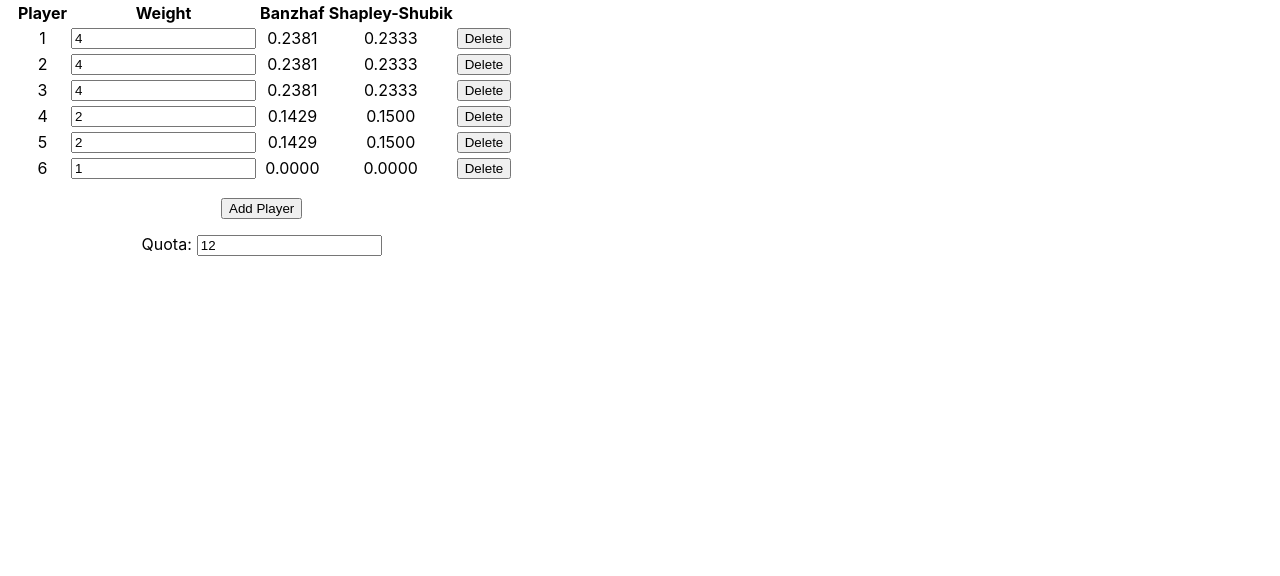
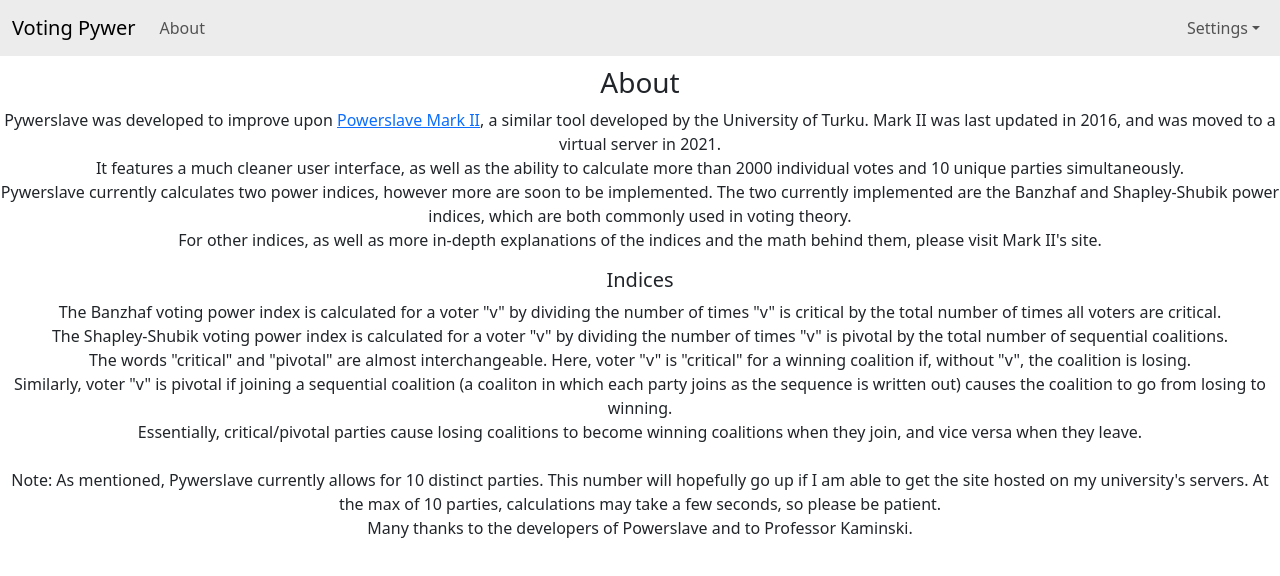
Before and after one commit to apmalani/voting-pywer, a React (Create React App) app: page /about in a window 1280 px wide. Shown: the top 576 px of the page. Built offline with nearby package versions, Linux system fonts and the light colour scheme.

Commit message:
About page added + routing translated

```diff
--- a/package.json
+++ b/package.json
@@ -11,8 +11,10 @@
     "@types/node": "^16.18.69",
     "@types/react": "^18.2.46",
     "@types/react-dom": "^18.2.18",
+    "bootstrap": "^5.3.2",
     "react": "^18.2.0",
     "react-dom": "^18.2.0",
+    "react-router-dom": "^6.21.1",
     "react-scripts": "5.0.1",
     "typescript": "^4.9.5",
     "web-vitals": "^2.1.4"
--- /dev/null
+++ b/src/AboutPage.tsx
@@ -0,0 +1,51 @@
+import React from 'react';
+import HeaderComponent from './HeaderComponent';
+
+const AboutPage = () => {
+    return (
+        <div className='AboutPage'>
+            <HeaderComponent></HeaderComponent>
+            <h3 style={{marginLeft: '0px', marginTop: '10px'}}>About</h3>
+
+            <div style={{marginLeft: '0px'}}>
+                <p>
+                    Pywerslave was developed to improve upon <a href="http://powerslave.utu.fi/">Powerslave Mark II</a>, a similar tool developed by the University of Turku.
+                    Mark II was last updated in 2016, and was moved to a virtual server in 2021.
+                    <br/>
+                    It features a much cleaner user interface, as well as the ability to calculate more than 2000 individual votes and 10 unique parties simultaneously.
+                    <br/>
+                    Pywerslave currently calculates two power indices, however more are soon to be implemented. The two currently implemented are the Banzhaf and Shapley-Shubik power indices,
+                    which are both commonly used in voting theory.
+                    <br/>
+                    For other indices, as well as more in-depth explanations of the indices and the math behind them, please visit Mark II's site.
+                    <br/>
+                </p>
+                <h5>Indices</h5>
+                <p>
+                    The Banzhaf voting power index is calculated for a voter "v" by dividing the number of times "v" is critical by
+                    the total number of times all voters are critical.
+                    <br/>
+                    The Shapley-Shubik voting power index is calculated for a voter "v" by dividing the number of times "v" is pivotal
+                    by the total number of sequential coalitions.
+                    <br/>
+                    The words "critical" and "pivotal" are almost interchangeable. Here, voter "v" is "critical" for a winning coalition if,
+                    without "v", the coalition is losing.
+                    <br/>
+                    Similarly, voter "v" is pivotal if joining a sequential coalition (a coaliton in which each party joins
+                    as the sequence is written out) causes the coalition to go from losing to winning.
+                    <br/>
+                    Essentially, critical/pivotal parties cause losing coalitions to become winning coalitions when they join, and vice versa when they leave.
+                    <br/>
+                    <br/>
+                    Note: As mentioned, Pywerslave currently allows for 10 distinct parties. This number will hopefully go up if I am able to get the site hosted on my university's servers.
+                    At the max of 10 parties, calculations may take a few seconds, so please be patient.
+                    <br/>
+                    Many thanks to the developers of Powerslave and to Professor Kaminski.
+
+                </p>
+            </div>
+        </div>
+    );
+};
+
+export default AboutPage;
--- a/src/App.tsx
+++ b/src/App.tsx
@@ -1,13 +1,28 @@
-import React from 'react';
+import React, { useEffect } from 'react';
+import { BrowserRouter as Router, Route, Routes, BrowserRouter } from 'react-router-dom';
 import logo from './logo.svg';
 import './App.css';
 import CalculatorComponent from './CalculatorComponent';
+import HeaderComponent from './HeaderComponent';
+import HomeComponent from './HomeComponent';
+import AboutPage from './AboutPage';
 
 function App() {
+  useEffect (() => {
+    document.title = "Voting Pywer";
+  }, []);
+
   return (
     <div className="App">
-      <CalculatorComponent></CalculatorComponent>
+      <Router>
+        <Routes>
+          <Route path = "/voting-pywer" element = {<HomeComponent/>}></Route>
+          <Route path = "/about" element = {<AboutPage/>}></Route>
+        </Routes>
+      </Router>
     </div>
+
+
   );
 }
 
--- /dev/null
+++ b/src/CalculatorComponent.css
@@ -0,0 +1,25 @@
+.player-table {
+    width: 33%;
+    border-collapse: collapse;
+    margin-top: 15px;
+  }
+  .player-table th, .player-table td {
+    border: 1px solid #ddd;
+    padding: 8px;
+  }
+  .new-player-area {
+    padding-left: 0px;
+  }
+  .input-right {
+    text-align: right;
+    width: 60px;
+    appearance: none;
+    -webkit-appearance: none;
+    margin: 0;
+  }
+  .quota-input {
+    margin-top: 15px;
+  }
+  .small-input {
+    width: 60px;
+  }
--- a/src/CalculatorComponent.tsx
+++ b/src/CalculatorComponent.tsx
@@ -1,4 +1,5 @@
 import React, { useState, ChangeEvent } from 'react';
+import './CalculatorComponent.css';
 
 interface Player {
   name: string;
@@ -260,7 +261,7 @@
         </tbody>
       </table>
 
-      <div className="container-fluid" style={{ marginLeft: 0, marginRight: 0, width: '39%' }}>
+      <div className="container-fluid" style={{ marginLeft: 0, marginRight: 0, width: '30%' }}>
         <div className="row">
           <div className="col-sm">
             <div className="new-player-area" style={{ paddingTop: '15px' }}>
--- /dev/null
+++ b/src/HeaderComponent.tsx
@@ -0,0 +1,34 @@
+import React from 'react';
+import { Link } from 'react-router-dom';
+
+const HeaderComponent: React.FC = () => {
+    return (
+        <nav className="navbar navbar-expand-lg navbar-light" style={{backgroundColor: '#ECECEC'}}>
+    <div className="container-fluid align-items-center">
+        <Link to="/voting-pywer" className="navbar-brand">Voting Pywer</Link>
+
+        <div className="collapse navbar-collapse" id="navbarNav">
+            <ul className="navbar-nav">
+                <li className="navbar-item" >
+                    <Link className="nav-link" to="/about">About</Link>
+                </li>
+            </ul>
+
+            <ul className="navbar-nav ms-auto">
+                <li className="nav-item dropdown">
+                    <a className="nav-link dropdown-toggle" href="#" id="navbarDropdown" role="button" data-bs-toggle="dropdown" aria-haspopup="true" aria-expanded="false">
+                        Settings
+                    </a>
+                    <ul className="dropdown-menu" aria-labelledby="navbarDropdown">
+                        <li><a className="dropdown-item" href="#">Print</a></li>
+                        <li><a className="dropdown-item" href="#">Report Issue</a></li>
+                    </ul>
+                </li>
+            </ul>
+        </div>
+    </div>
+</nav>
+    )
+}
+
+export default HeaderComponent;
--- /dev/null
+++ b/src/HomeComponent.tsx
@@ -0,0 +1,16 @@
+import React from 'react';
+import CalculatorComponent from './CalculatorComponent';
+import HeaderComponent from './HeaderComponent';
+
+function HomeComponent() {
+    return (
+      <div className="HomeComponent">
+        <HeaderComponent></HeaderComponent>
+        <CalculatorComponent></CalculatorComponent>
+      </div>
+
+
+    );
+  }
+
+  export default HomeComponent;
--- a/src/index.tsx
+++ b/src/index.tsx
@@ -1,6 +1,7 @@
 import React from 'react';
 import ReactDOM from 'react-dom/client';
 import './index.css';
+import 'bootstrap/dist/css/bootstrap.css'
 import App from './App';
 import reportWebVitals from './reportWebVitals';
 
```
Also changed, not shown: src/AboutPage.css (added), src/HeaderComponent.css (added), 1 other file (tests, documents, lock files or other folders).
